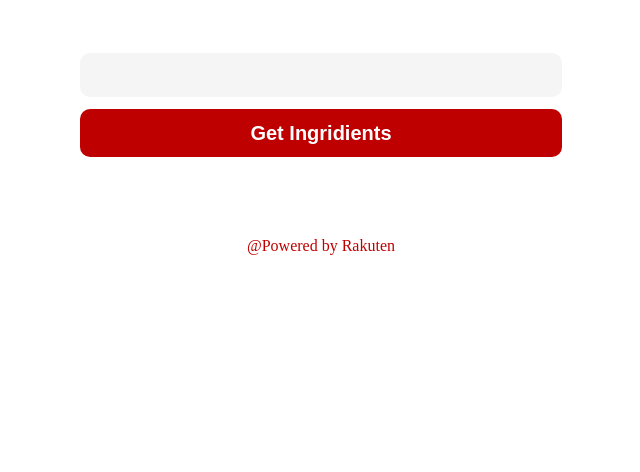
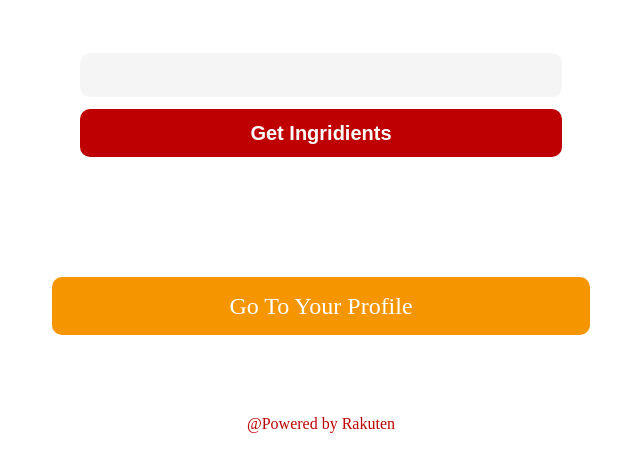
Before and after one commit to TimurRakhmanov/Group2_Project, a Django app: page /integration/recipe/ in a window 1280 px wide. Shown: the part 315-787 px from the top of the page, without its empty margins (319-959 px from the left). Run offline with Django 5.2, Linux system fonts and the light colour scheme; the visitor is signed in with stand-in values (Sample User, id 1).

Commit message:
Provide the links for navigation

```diff
--- a/recipe_integration/templates/ingredients.html
+++ b/recipe_integration/templates/ingredients.html
@@ -43,6 +43,9 @@
         {% endfor %}
         <hr>
     </ul>
+</div>
+<div class="profile">
+    <a href="{% url 'recipe_int:main' %}">Back</a>
 </div>
 <script>
     $('.controlDisplay').click((e)=>{
--- a/recipe_integration/templates/main.html
+++ b/recipe_integration/templates/main.html
@@ -1,6 +1,7 @@
 {% extends 'base.html' %}
 {% block title %}Ingridients Page{% endblock %}
 {% block content %}
+
 <div class="search-bar">
     <h2>Enter the recipe ID: </h2>
     <form action="http://127.0.0.1:8000/integration/recipe/" method="POST" >
@@ -8,6 +9,9 @@
         <input type="submit" value="Get Ingridients">
     </form>
 </div>
+<div class="profile">
+    <a href="{% url 'accounts:profile'%}">Go To Your Profile</a>
+    </div>
 <script>
     $('[type="text"]').attr("placeholder", "Type Recipe ID here");
     $('label').hide();
```
